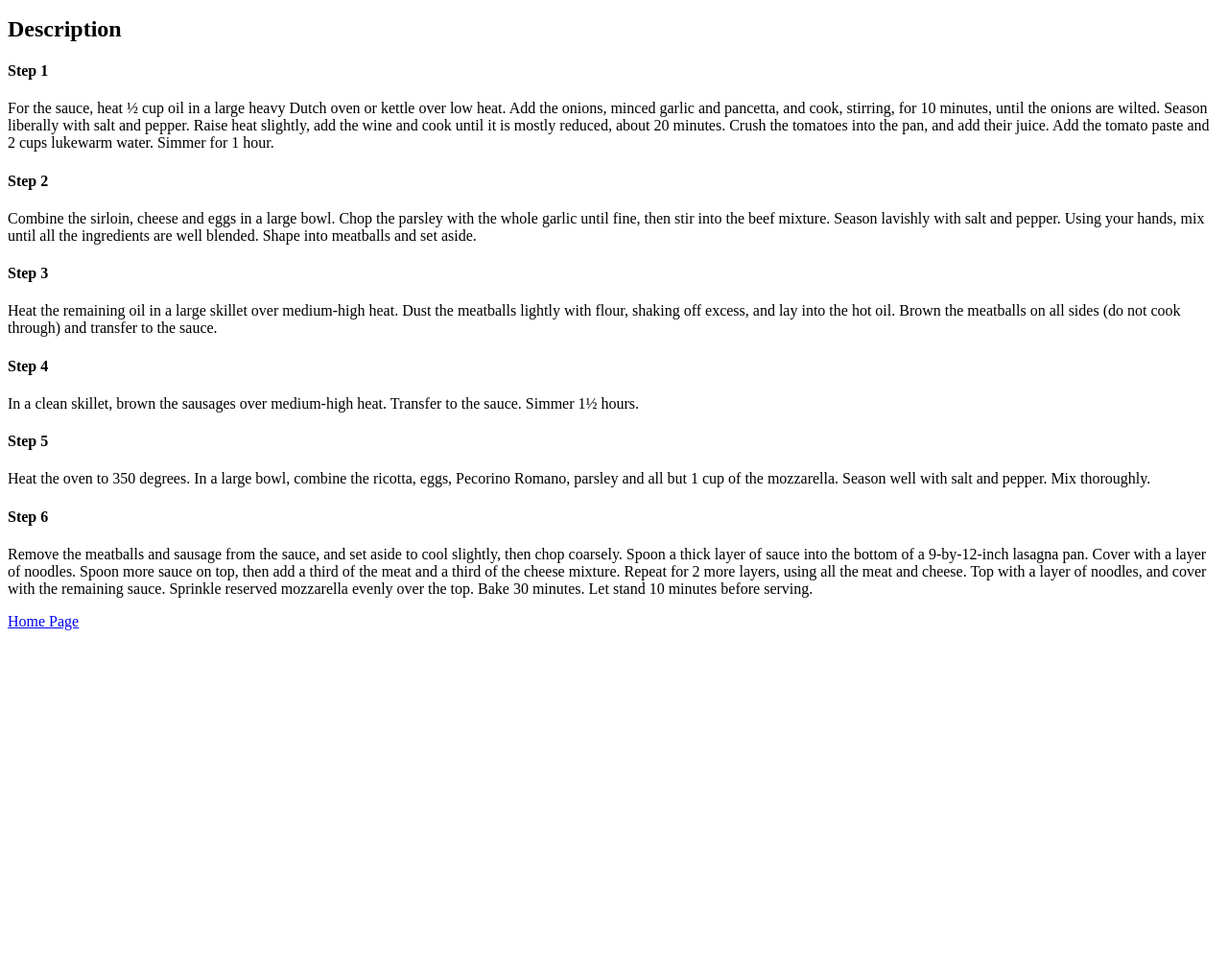
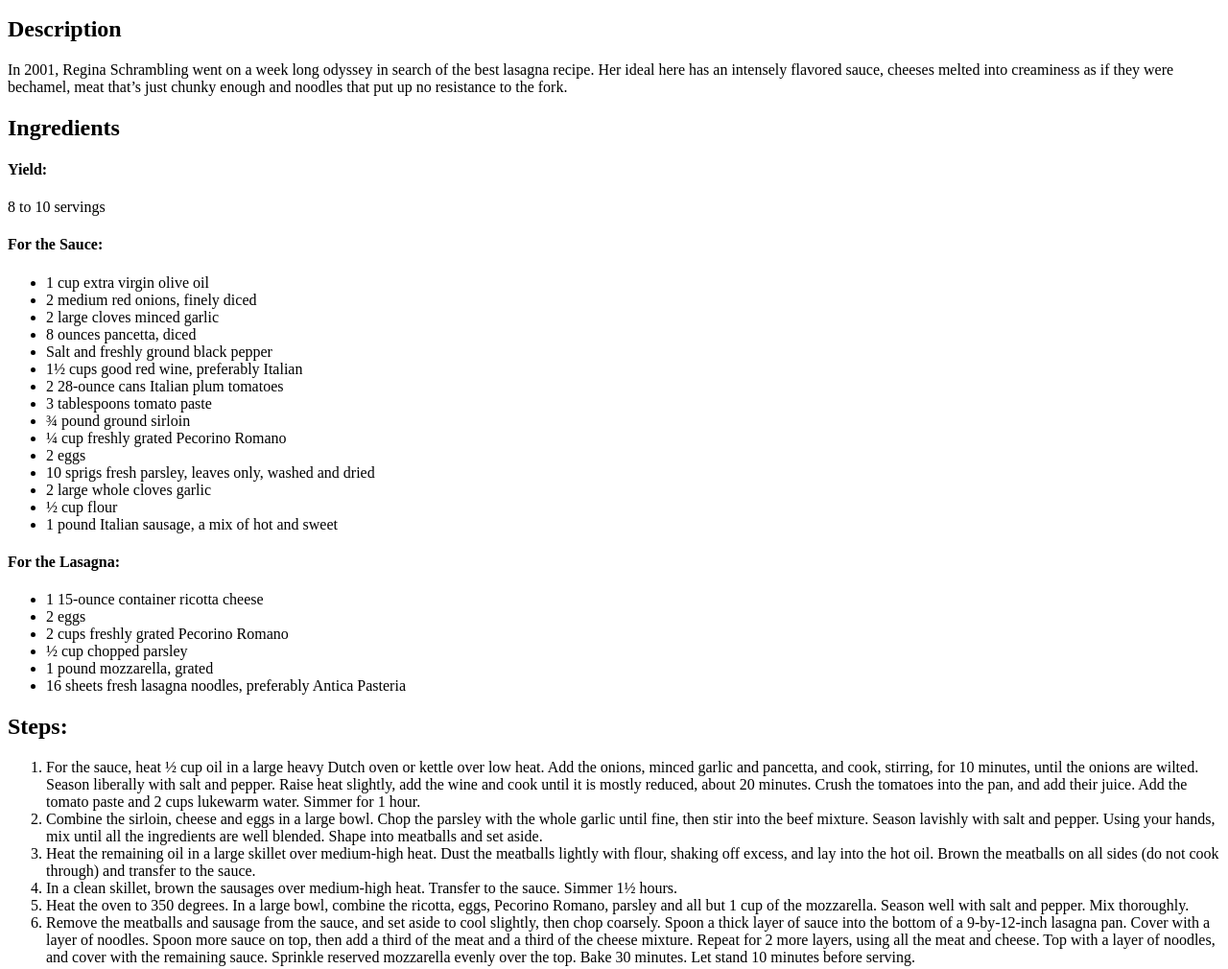
Before and after one commit to peppapig-03/odin-recipes, a plain HTML site: page recipes/lasagna.html in a window 1280 px wide. Shown: the part 101-1111 px from the top of the page at 96% size. Before the commit the page ends 800 px from the top, so only its background shows below. Drawn offline with Linux system fonts and the light colour scheme.

Commit message:
Add ingredients and description with proper format

```diff
--- a/recipes/lasagna.html
+++ b/recipes/lasagna.html
@@ -8,19 +8,46 @@
     <h1>Lasagna</h1>
     <img src="./lasagna.jpg" alt="lasagna picture" width="250" height="250" >
     <h2>Description</h2>
-    <h4>Step 1</h4>
-    <p>For the sauce, heat ½ cup oil in a large heavy Dutch oven or kettle over low heat. Add the onions, minced garlic and pancetta, and cook, stirring, for 10 minutes, until the onions are wilted. Season liberally with salt and pepper. Raise heat slightly, add the wine and cook until it is mostly reduced, about 20 minutes. Crush the tomatoes into the pan, and add their juice. Add the tomato paste and 2 cups lukewarm water. Simmer for 1 hour.</p>
-    <h4>Step 2</h4>
-    <p>Combine the sirloin, cheese and eggs in a large bowl. Chop the parsley with the whole garlic until fine, then stir into the beef mixture. Season lavishly with salt and pepper. Using your hands, mix until all the ingredients are well blended. Shape into meatballs and set aside.</p>
-    <h4>Step 3</h4>
-    <p>Heat the remaining oil in a large skillet over medium-high heat. Dust the meatballs lightly with flour, shaking off excess, and lay into the hot oil. Brown the meatballs on all sides (do not cook through) and transfer to the sauce.</p>
-    <h4>Step 4</h4>
-    <p>In a clean skillet, brown the sausages over medium-high heat. Transfer to the sauce. Simmer 1½ hours.</p>
-    <h4>Step 5</h4>
-    <p>Heat the oven to 350 degrees. In a large bowl, combine the ricotta, eggs, Pecorino Romano, parsley and all but 1 cup of the mozzarella. Season well with salt and pepper. Mix thoroughly.</p>
-    <h4>Step 6</h4>
-    <p>Remove the meatballs and sausage from the sauce, and set aside to cool slightly, then chop coarsely. Spoon a thick layer of sauce into the bottom of a 9-by-12-inch lasagna pan. Cover with a layer of noodles. Spoon more sauce on top, then add a third of the meat and a third of the cheese mixture. Repeat for 2 more layers, using all the meat and cheese. Top with a layer of noodles, and cover with the remaining sauce. Sprinkle reserved mozzarella evenly over the top. Bake 30 minutes. Let stand 10 minutes before serving.</p>
+    <p>In 2001, Regina Schrambling went on a week long odyssey in search of the best lasagna recipe. Her ideal here has an intensely flavored sauce, cheeses melted into creaminess as if they were bechamel, meat that’s just chunky enough and noodles that put up no resistance to the fork.</p>
+    <h2>Ingredients</h2>
+    <h4>Yield:</h4>
+    <p>8 to 10 servings</p>
+    <h4>For the Sauce:</h4>
+    <ul>
+        <li>1 cup extra virgin olive oil</li>
+        <li>2 medium red onions, finely diced</li>
+        <li>2 large cloves minced garlic</li>
+        <li>8 ounces pancetta, diced</li>
+        <li>Salt and freshly ground black pepper</li>
+        <li>1½ cups good red wine, preferably Italian</li>
+        <li>2 28-ounce cans Italian plum tomatoes</li>
+        <li>3 tablespoons tomato paste</li>
+        <li>¾ pound ground sirloin</li>
+        <li>¼ cup freshly grated Pecorino Romano</li>
+        <li>2 eggs</li>
+        <li>10 sprigs fresh parsley, leaves only, washed and dried</li>
+        <li>2 large whole cloves garlic</li>
+        <li>½ cup flour</li>
+        <li>1 pound Italian sausage, a mix of hot and sweet</li>
+    </ul>
+    <h4>For the Lasagna:</h4>
+    <ul>
+        <li>1 15-ounce container ricotta cheese</li>
+        <li>2 eggs</li>
+        <li>2 cups freshly grated Pecorino Romano</li>
+        <li>½ cup chopped parsley</li>
+        <li>1 pound mozzarella, grated</li>
+        <li>16 sheets fresh lasagna noodles, preferably Antica Pasteria</li>
+    </ul>
+    <h2>Steps:</h2>
+    <ol>
+        <li>For the sauce, heat ½ cup oil in a large heavy Dutch oven or kettle over low heat. Add the onions, minced garlic and pancetta, and cook, stirring, for 10 minutes, until the onions are wilted. Season liberally with salt and pepper. Raise heat slightly, add the wine and cook until it is mostly reduced, about 20 minutes. Crush the tomatoes into the pan, and add their juice. Add the tomato paste and 2 cups lukewarm water. Simmer for 1 hour.</li>
+        <li>Combine the sirloin, cheese and eggs in a large bowl. Chop the parsley with the whole garlic until fine, then stir into the beef mixture. Season lavishly with salt and pepper. Using your hands, mix until all the ingredients are well blended. Shape into meatballs and set aside.</li>
+        <li>Heat the remaining oil in a large skillet over medium-high heat. Dust the meatballs lightly with flour, shaking off excess, and lay into the hot oil. Brown the meatballs on all sides (do not cook through) and transfer to the sauce.</li>
+        <li>In a clean skillet, brown the sausages over medium-high heat. Transfer to the sauce. Simmer 1½ hours.</li>
+        <li>Heat the oven to 350 degrees. In a large bowl, combine the ricotta, eggs, Pecorino Romano, parsley and all but 1 cup of the mozzarella. Season well with salt and pepper. Mix thoroughly.</li>
+        <li>Remove the meatballs and sausage from the sauce, and set aside to cool slightly, then chop coarsely. Spoon a thick layer of sauce into the bottom of a 9-by-12-inch lasagna pan. Cover with a layer of noodles. Spoon more sauce on top, then add a third of the meat and a third of the cheese mixture. Repeat for 2 more layers, using all the meat and cheese. Top with a layer of noodles, and cover with the remaining sauce. Sprinkle reserved mozzarella evenly over the top. Bake 30 minutes. Let stand 10 minutes before serving.</li>
+    </ol>
     <p><a href="../index.html">Home Page</a></p>
-
 </body>
 </html>
```
Also changed, not shown: 1 other file.
